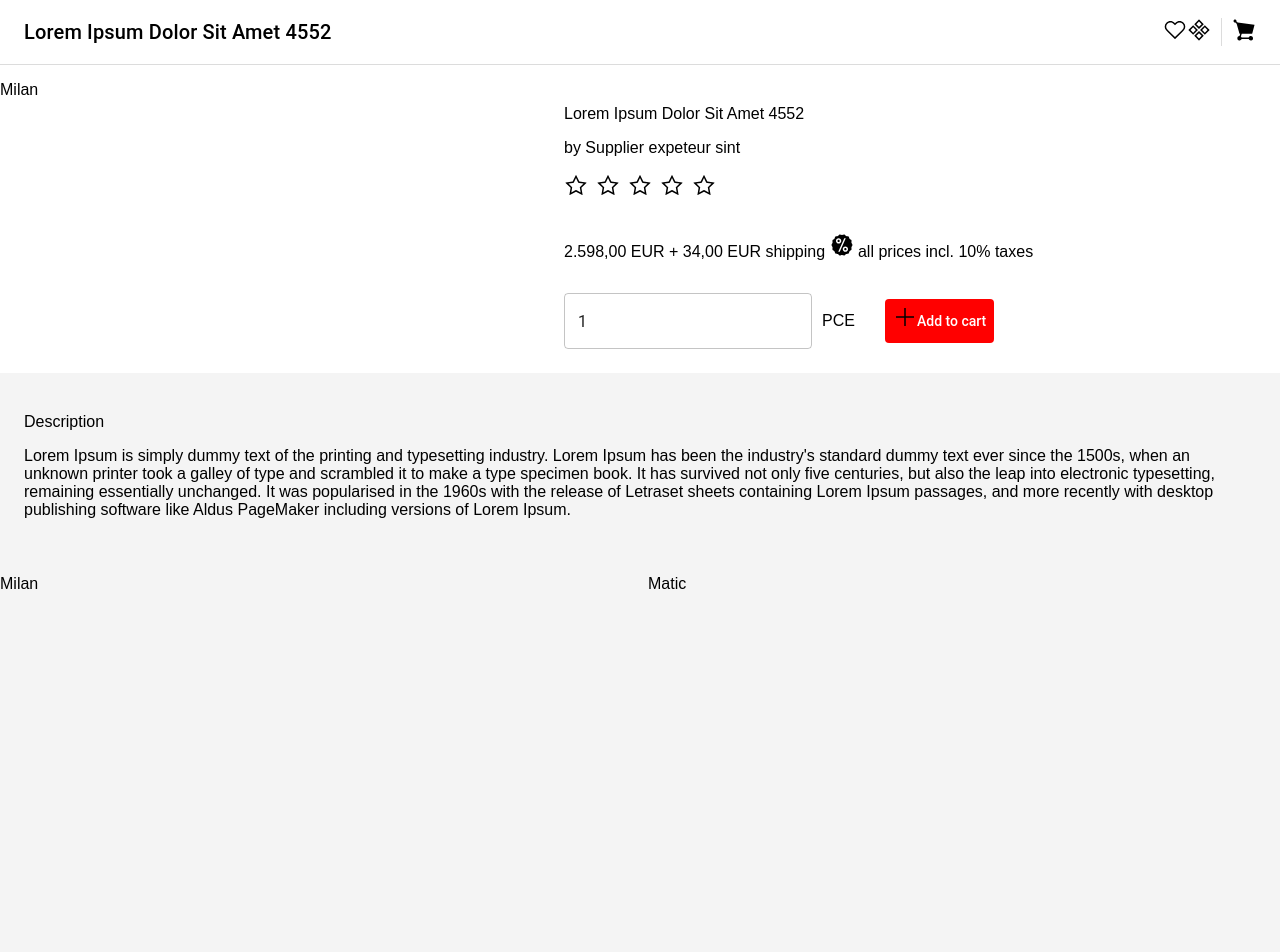
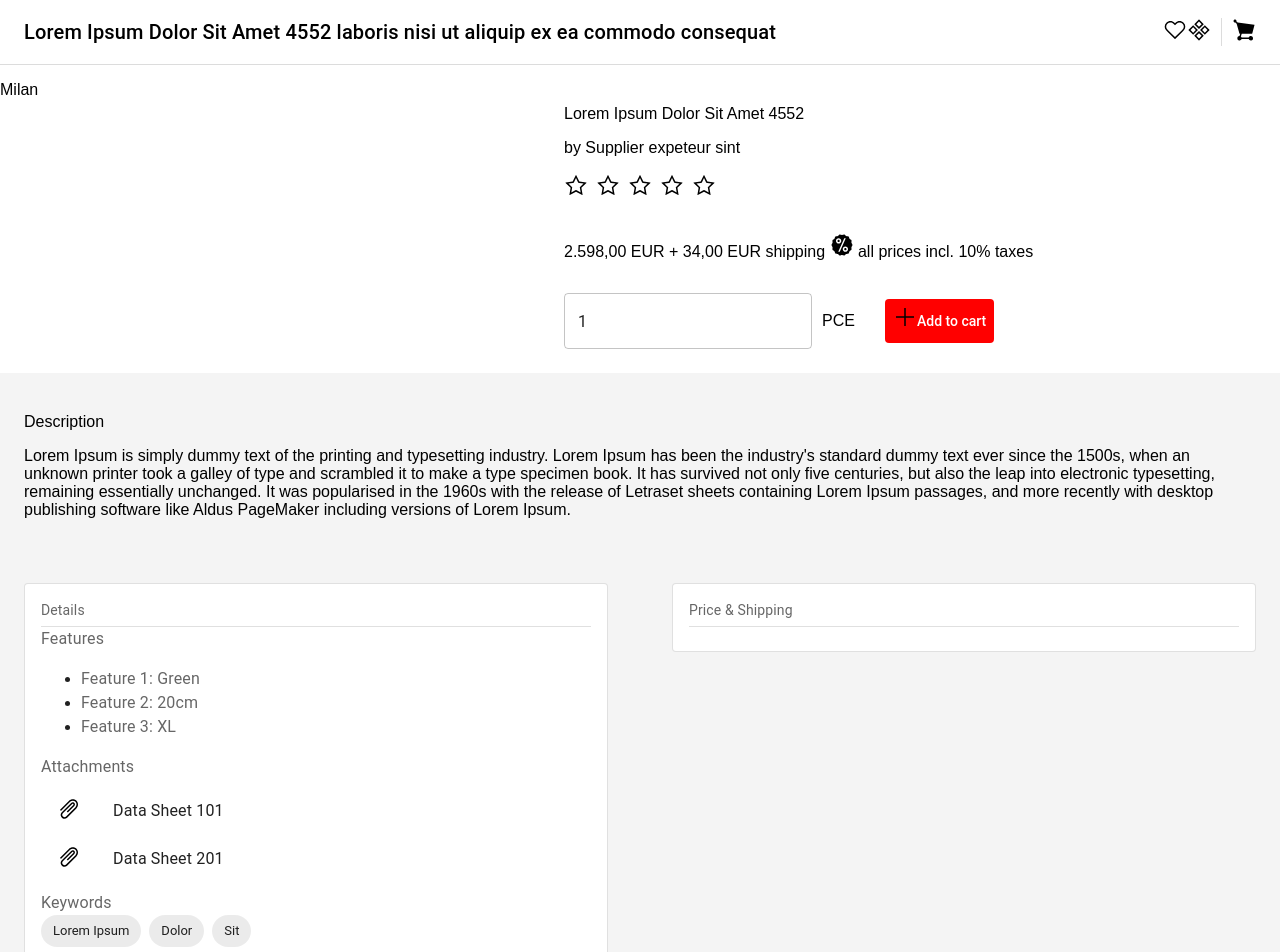
Before and after one commit to Matke11/product-showcase-app, a React app: page / in a window 1280 px wide. Shown: the top 952 px of the page. Before the commit the page ends 800 px from the top, so only its background shows below. Built offline with nearby package versions, Linux system fonts and the light colour scheme; the HTML template or start-up script is replaced by a standard one.

Commit message:
importing mock data and created detail cards component

```diff
--- a/src/components/App.jsx
+++ b/src/components/App.jsx
@@ -1,12 +1,16 @@
 import React from "react";
 import Header from "./Header";
 import Product from "./Product";
+import data from "../data/data.json";
 
 function App() {
+  const articleData = data.article;
+  const cartData = data.cart;
+  const userData = data.user;
   return (
     <div>
       <Header />
-      <Product />
+      <Product data={articleData} />
     </div>
   );
 }
--- a/src/components/Header.jsx
+++ b/src/components/Header.jsx
@@ -38,7 +38,8 @@ const Header = () => {
         }}
       >
         <Typography variant="h6" component="div" sx={{ color: "black" }}>
-          Lorem Ipsum Dolor Sit Amet 4552
+          Lorem Ipsum Dolor Sit Amet 4552 laboris nisi ut aliquip ex ea commodo
+          consequat
         </Typography>
 
         <Box sx={{ display: "flex", alignItems: "center" }}>
--- a/src/components/Product.jsx
+++ b/src/components/Product.jsx
@@ -3,8 +3,11 @@ import Box from "@mui/material/Box";
 import Grid from "@mui/material/Grid2";
 import ProductBasicInformation from "./ProductBasicInformation";
 import ProductDescription from "./ProductDescription";
+import ProductDetails from "./ProductDetails";
+import ProductInformationCards from "./ProductInformationCards";
 
-const Product = () => {
+const Product = ({ data }) => {
+  console.log(data);
   return (
     <Box sx={{ flexGrow: 1 }}>
       <Grid
@@ -26,10 +29,18 @@ const Product = () => {
       </Grid>
       <Grid container spacing={2}>
         <Grid size={{ xs: 6, md: 6 }}>
-          <p>Milan</p>
+          <ProductInformationCards title="Details">
+            <ProductDetails
+              features={data.features}
+              attachments={data.attachments}
+              keywords={data.keywords}
+            />
+          </ProductInformationCards>
         </Grid>
         <Grid size={{ xs: 6, md: 6 }}>
-          <p>Matic</p>
+          <ProductInformationCards title="Price & Shipping">
+            {/* <ProductDetails /> */}
+          </ProductInformationCards>
         </Grid>
       </Grid>
     </Box>
--- /dev/null
+++ b/src/components/ProductDetails.jsx
@@ -0,0 +1,88 @@
+import React from "react";
+import Typography from "@mui/material/Typography";
+import List from "@mui/material/List";
+import ListItem from "@mui/material/ListItem";
+import ListItemButton from "@mui/material/ListItemButton";
+import ListItemIcon from "@mui/material/ListItemIcon";
+import ListItemText from "@mui/material/ListItemText";
+import IconsComponent from "./ui/IconsComponent";
+import Chip from "@mui/material/Chip";
+import Stack from "@mui/material/Stack";
+
+const FeatureList = ({ features }) => {
+  return (
+    <div>
+      <Typography sx={{ color: "text.secondary", mb: "0" }}>
+        Features
+      </Typography>
+      <ul>
+        {Object.entries(features).map(([key, value]) => (
+          <li key={key}>
+            <Typography sx={{ color: "text.secondary", mb: "0" }}>
+              {key}: {value}
+            </Typography>
+          </li>
+        ))}
+      </ul>
+    </div>
+  );
+};
+
+const AttachmentsList = ({ attachments }) => {
+  return (
+    <div>
+      <Typography sx={{ color: "text.secondary", mb: "0" }}>
+        Attachments
+      </Typography>
+      <List>
+        {attachments.length > 0 ? (
+          attachments.map((attachment, index) => (
+            <ListItem key={index} disablePadding>
+              <ListItemButton href={attachment.file_link}>
+                <ListItemIcon>
+                  <IconsComponent icon="attachment" />
+                </ListItemIcon>
+                <ListItemText primary={attachment.file_label} />
+              </ListItemButton>
+            </ListItem>
+          ))
+        ) : (
+          <Typography sx={{ color: "text.secondary" }}>
+            No attachments available
+          </Typography>
+        )}
+      </List>
+    </div>
+  );
+};
+
+const KeywordsList = ({ keywords }) => {
+  return (
+    <div>
+      <Typography sx={{ color: "text.secondary", mb: "0" }}>
+        Keywords
+      </Typography>
+      <Stack direction="row" spacing={1}>
+        {keywords.length > 0 ? (
+          keywords.map((keyword, index) => <Chip label={keyword} key={index} />)
+        ) : (
+          <Typography sx={{ color: "text.secondary" }}>
+            No keywords available
+          </Typography>
+        )}
+      </Stack>
+    </div>
+  );
+};
+
+const ProductDetails = ({ features, attachments, keywords }) => {
+  return (
+    <>
+      <FeatureList features={features} />
+      <AttachmentsList attachments={attachments} />
+      <KeywordsList keywords={keywords} />
+    </>
+  );
+};
+
+export default ProductDetails;
--- /dev/null
+++ b/src/components/ProductInformationCards.jsx
@@ -0,0 +1,27 @@
+import React from "react";
+import Box from "@mui/material/Box";
+import Card from "@mui/material/Card";
+import CardContent from "@mui/material/CardContent";
+import Typography from "@mui/material/Typography";
+import Divider from "@mui/material/Divider";
+
+const ProductInformationCards = ({ title, children }) => {
+  return (
+    <Box component="section" sx={{ p: 3 }}>
+      <Card variant="outlined">
+        <CardContent>
+          <Typography
+            gutterBottom
+            sx={{ color: "text.secondary", fontSize: 14 }}
+          >
+            {title}
+          </Typography>
+          <Divider />
+          <div>{children}</div>
+        </CardContent>
+      </Card>
+    </Box>
+  );
+};
+
+export default ProductInformationCards;
```
